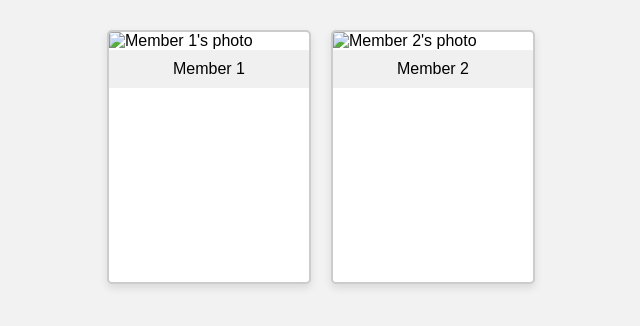
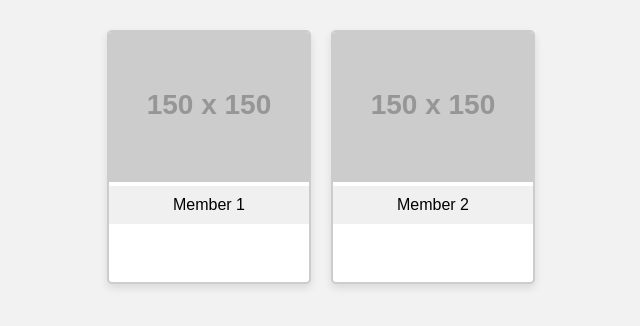
Before and after one commit to Vpenmets/team-page, a plain HTML site: page index.html in a window 1280 px wide. Shown: the whole page, without its empty margins (319-959 px from the left). Drawn offline with Linux system fonts and the light colour scheme; placeholder pictures from the web are drawn by us.

Commit message:
Update index.html redid the code

```diff
--- a/index.html
+++ b/index.html
@@ -55,8 +55,8 @@
     <script>
         // Sample member data (you can replace this with actual member data)
         const members = [
-            { name: "Member 1", photo: "member1.jpg" },
-            { name: "Member 2", photo: "member2.jpg" },
+            { name: "Member 1", photo: "https://via.placeholder.com/150" },
+            { name: "Member 2", photo: "https://via.placeholder.com/150" },
             // Add more members here
         ];
 
```
